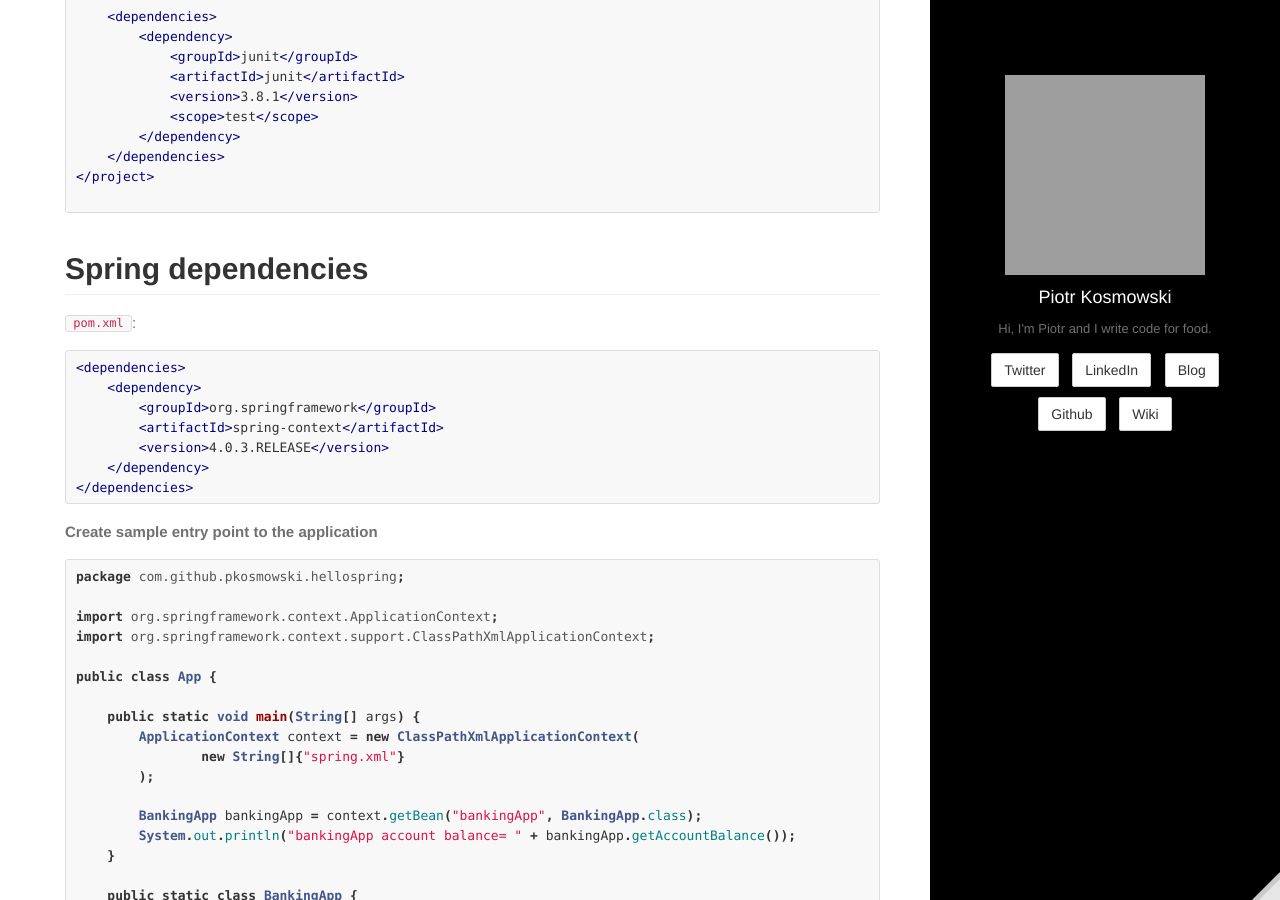
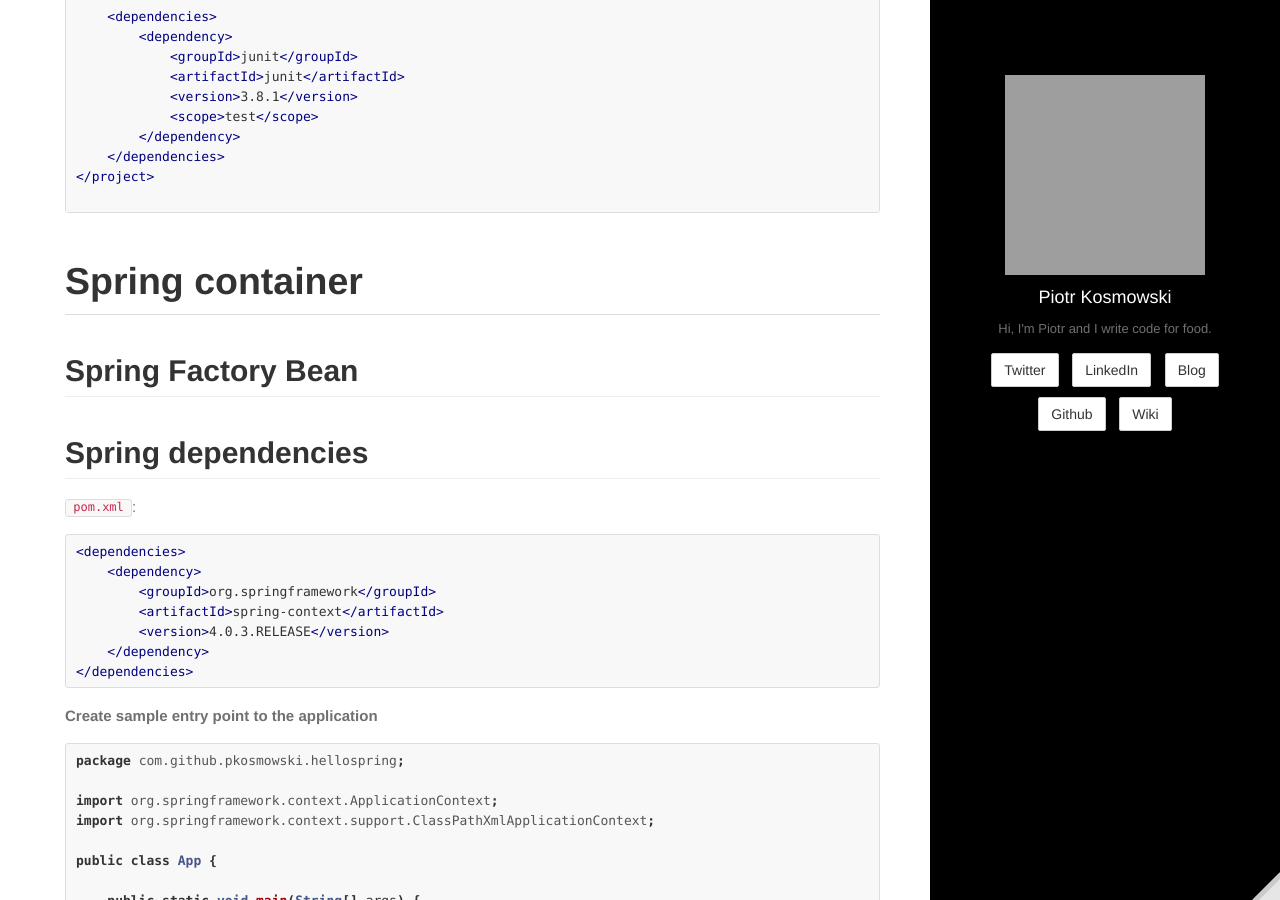
Before and after one commit to kospiotr/kospiotr.github.io, a Jekyll site: the page built from wiki/SpringFramework.md, in a window 1280 px wide and 900 px high, scrolled down 3345 px. Built offline with Jekyll 4.4.1, drawn with Linux system fonts in a browser that asks for light colours; nearby versions of some CDN libraries; library files that are not in the unit come from our copies; Markdown is read by kramdown in place of the engine named in the settings; grey boxes are pictures that could not be loaded.

Commit message:
Update Spring wiki

````diff
--- a/wiki/SpringFramework.md
+++ b/wiki/SpringFramework.md
@@ -153,6 +153,9 @@ Structure:
 </project>
 
 ```
+#Spring container
+##Spring Factory Bean
+
 
 ##Spring dependencies
 
````
